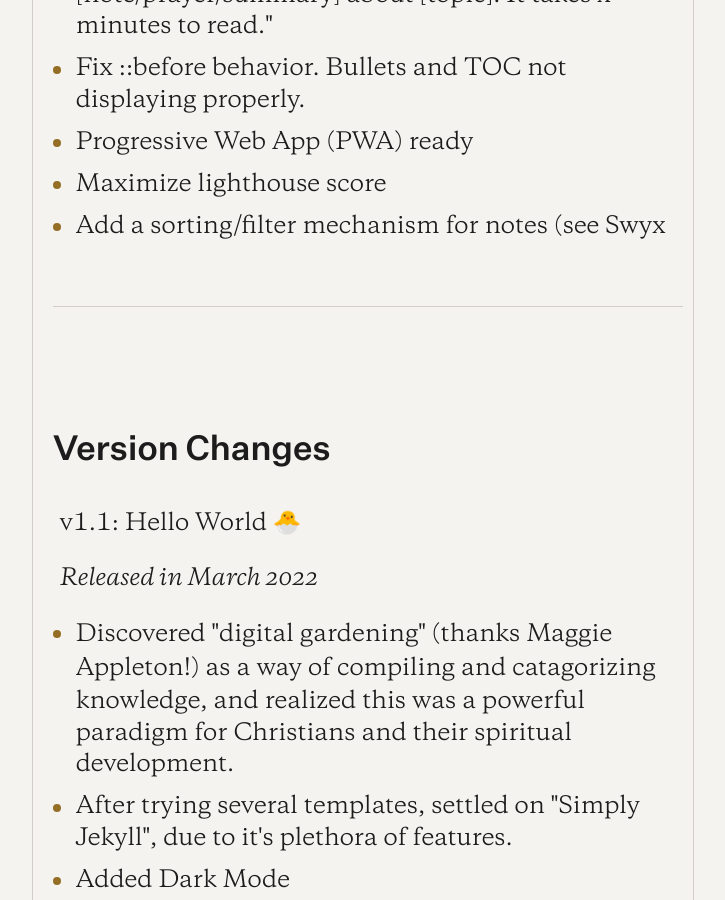
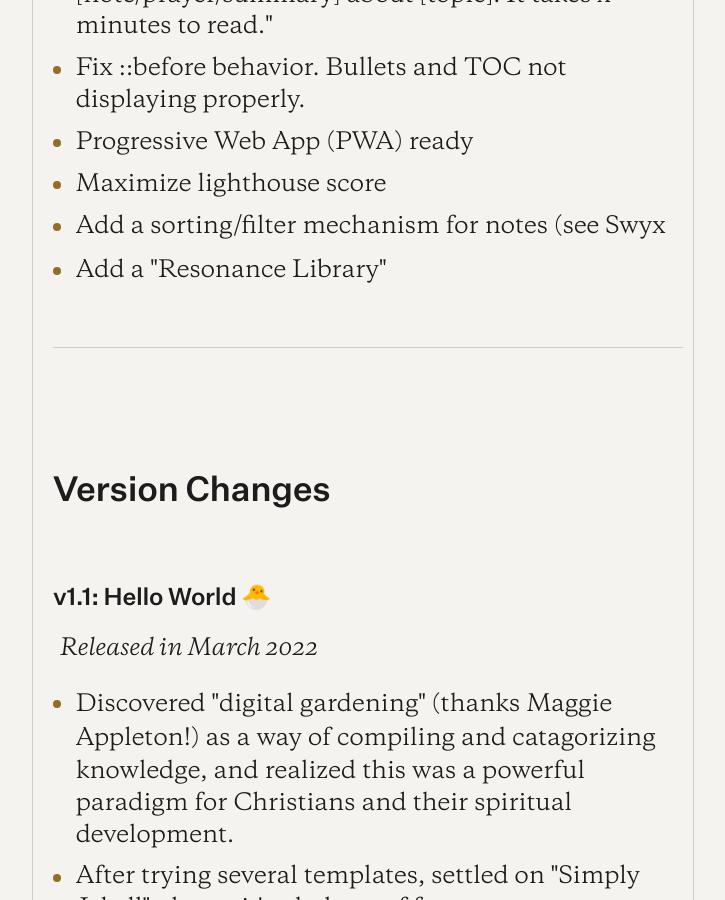
Before and after one commit to jsantiago611/digital-garden-master, a Jekyll site: the page built from _posts/2022-04-13-how-i-built-this-site.md, in a window 1280 px wide and 900 px high, scrolled down 1290 px. Shown: the whole window, without its empty margins (277-1002 px from the left). Built offline with Jekyll 4.4.1, drawn with Linux system fonts in a browser that asks for light colours.

Commit message:
Update 2022-04-13-how-i-built-this-site.md

```diff
--- a/_posts/2022-04-13-how-i-built-this-site.md
+++ b/_posts/2022-04-13-how-i-built-this-site.md
@@ -18,12 +18,13 @@ There is also a roadmap which contains a full list of features that I plan on de
 - Progressive Web App (PWA) ready
 - Maximize lighthouse score
 - Add a sorting/filter mechanism for notes (see [[Swyx::https://www.swyx.io/ideas]]
+- Add a "Resonance Library"
 
 ---
 
 ## Version Changes
 
-v1.1: Hello World 🐣
+### v1.1: Hello World 🐣
 
 *Released in March 2022*
 
```
